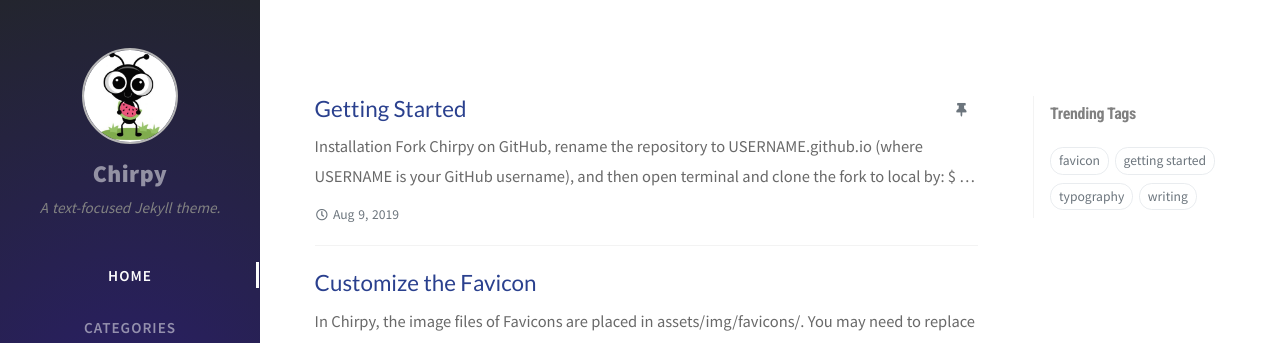
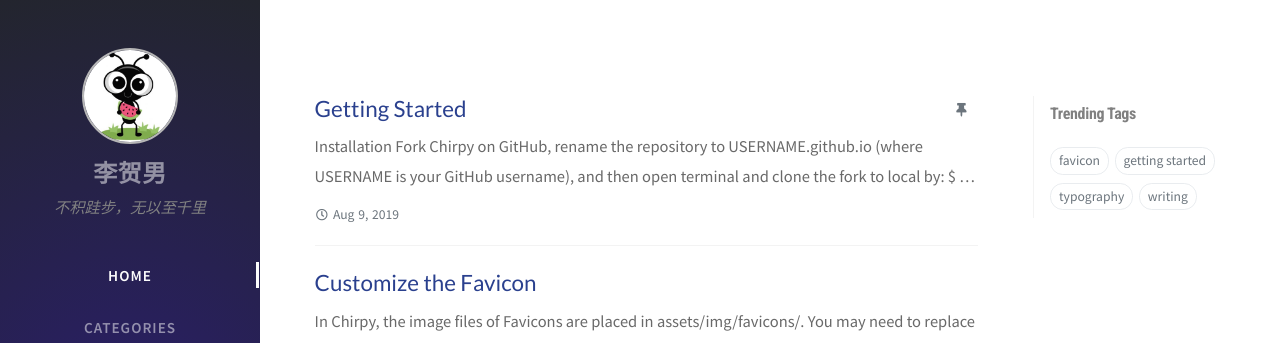
Before and after one commit to lihenan1993/lihenan1993.github.io, a Jekyll site: the page built from index.html, in a window 1280 px wide. Shown: the top 343 px of the page. Built offline with Jekyll 4.4.1, drawn with Linux system fonts in a browser that asks for light colours; nearby versions of some CDN libraries; the list of posts is cut into pages by our own code; comment, search, counter and statistics services are not loaded.

Commit message:
配置修改

```diff
--- a/_config.yml
+++ b/_config.yml
@@ -7,9 +7,9 @@
 
 # jekyll-seo-tag settings › https://github.com/jekyll/jekyll-seo-tag/blob/master/docs/usage.md
 # --------------------------
-title: Chirpy                          # the main title
+title: 李贺男                          # the main title
 
-tagline: A text-focused Jekyll theme.  # it will display as the sub-title
+tagline: 不积跬步，无以至千里  # it will display as the sub-title
 
 description: >-                        # used by seo meta and the atom feed
   A minimal, portfolio, sidebar,
@@ -19,7 +19,7 @@ description: >-                        # used by seo meta and the atom feed
 # fill in the base hostname & protocol for your site, e.g., 'https://username.github.io'
 url: ''
 
-author: your_full_name                  # change to your full name
+author: lihenan                  # change to your full name
 
 avatar: /assets/img/sample/avatar.jpg   # support internet resources
 
```
